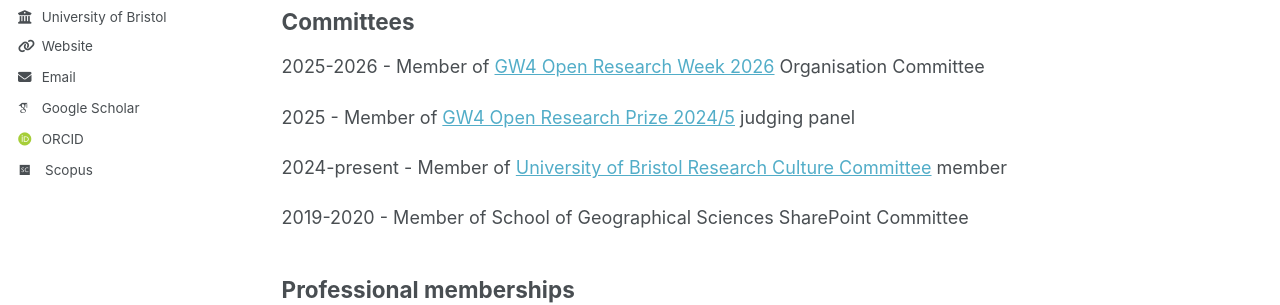
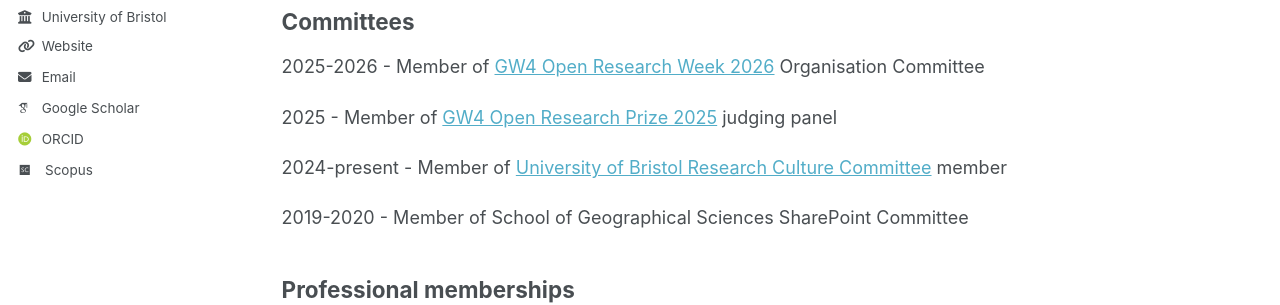
Before and after one commit to richardwestaway/richardwestaway.github.io, a Jekyll site: the page built from _pages/service.html, in a window 1280 px wide and 900 px high. Shown: the part 164-469 px from the top of the window. Built offline with Jekyll 4.4.1, drawn with Linux system fonts in a browser that asks for light colours; some web fonts are replaced; comment, search, counter and statistics services are not loaded.

Commit message:
Update service.html

```diff
--- a/_pages/service.html
+++ b/_pages/service.html
@@ -13,7 +13,7 @@ author_profile: true
 
 <p>2025-2026 - Member of <a href="https://gw4.ac.uk/orw/" target="_blank" rel="noopener">GW4 Open Research Week 2026</a>  Organisation Committee</p>
 
-<p>2025 - Member of <a href="https://gw4.ac.uk/gw4openresearchprize24/" target="_blank" rel="noopener">GW4 Open Research Prize 2024/5</a> judging panel</p>
+<p>2025 - Member of <a href="https://gw4.ac.uk/gw4openresearchprize24/" target="_blank" rel="noopener">GW4 Open Research Prize 2025</a> judging panel</p>
 
 <p>2024-present - Member of <a href="https://www.bristol.ac.uk/research/environment/research-culture-committee/" target="_blank" rel="noopener">University of Bristol Research Culture Committee</a> member</p>
 
```
